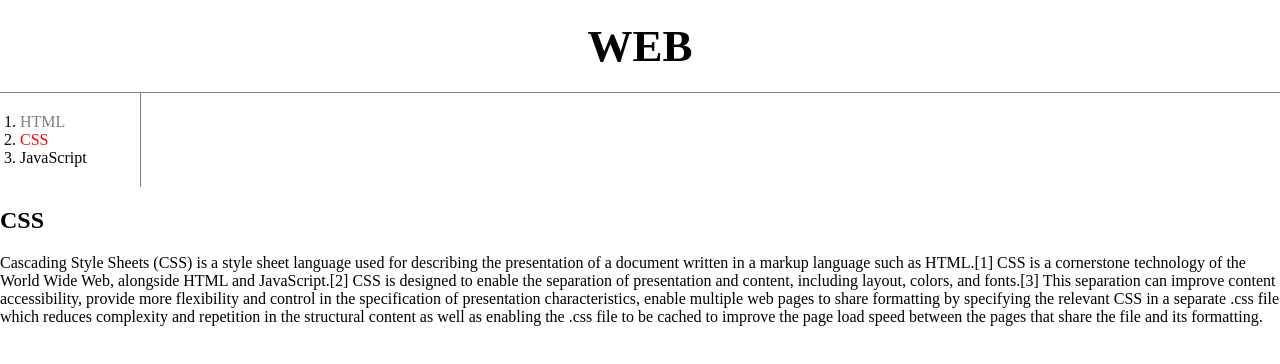
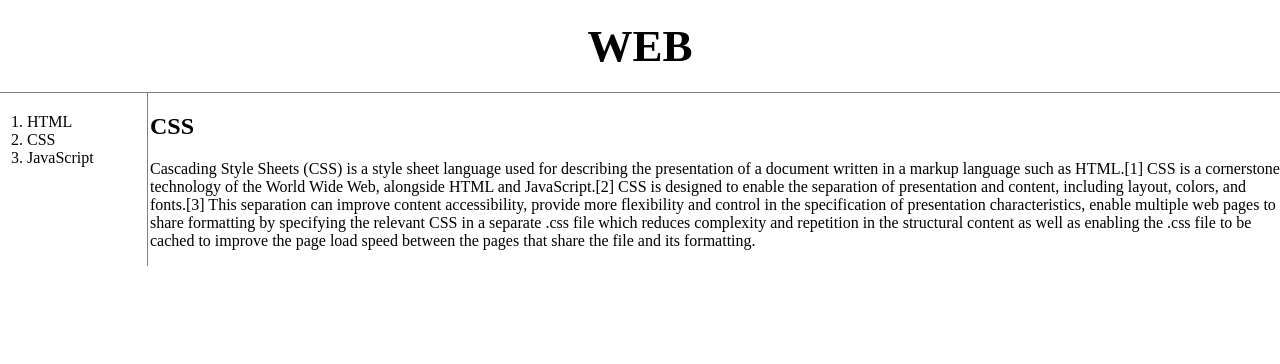
Before and after one commit to JeWonShin/web1, a plain HTML site: page 2.html in a window 1280 px wide. Drawn offline with Linux system fonts and the light colour scheme.

Commit message:
after css grid
after css grid

```diff
--- a/2.html
+++ b/2.html
@@ -7,12 +7,6 @@
   <style>
     body {
       margin: 0;
-    }
-    #active {
-      color: red;
-    }
-    .saw {
-      color: gray;
     }
     a {
       color:black;
@@ -31,6 +25,13 @@
       margin: 0;
       padding: 20px;
     }
+    #grid {
+      display: grid;
+      grid-template-columns: 150px 1fr;
+    }
+    #grid ol {
+      padding-left: 27px;
+    }
 
 
     }
@@ -38,9 +39,10 @@
 </head>
 <body>
   <h1><a href="index.html">WEB</a></h1>
+  <div id="grid">
     <ol>
-    <li><a href="1.html" class="saw">HTML</a></li>
-    <li><a href="2.html" class="saw active" id="active">CSS</a></li>
+      <li><a href="1.html">HTML</a></li>
+      <li><a href="2.html">CSS</a></li>
       <li><a href="3.html">JavaScript</a></li>
     </ol>
   <!--
@@ -51,10 +53,15 @@
       <li><a href="3.html"><font color="red">JavaScript</font></a></li>
     </ol>
   -->
+    <div>
       <h2>CSS</h2>
       <p>Cascading Style Sheets (CSS) is a style sheet language used for describing the presentation of a document written in a markup language such as HTML.[1] CSS is a cornerstone technology of the World Wide Web, alongside HTML and JavaScript.[2]
 
     CSS is designed to enable the separation of presentation and content, including layout, colors, and fonts.[3] This separation can improve content accessibility, provide more flexibility and control in the specification of presentation characteristics, enable multiple web pages to share formatting by specifying the relevant CSS in a separate .css file which reduces complexity and repetition in the structural content as well as enabling the .css file to be cached to improve the page load speed between the pages that share the file and its formatting.
+    </div>
+  </div>
+
+
 </p>
 </body>
 </html>
```
Also changed, not shown: grid.html (added, +25 -0 lines). Lines whose indentation alone changed are shown as unchanged.
